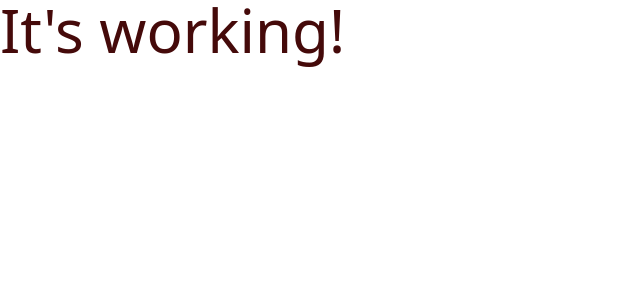
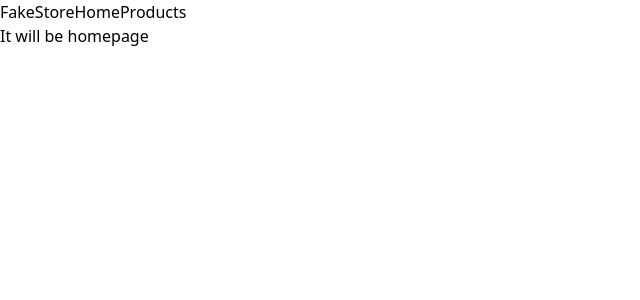
Before and after one commit to jaqubowsky/shopping-app-v2, a React (Vite) app: page / in a window 1280 px wide. Shown: the top 300 px of the page, without its empty margins (0-640 px from the left). Built offline with nearby package versions, Linux system fonts and the light colour scheme.

Commit message:
Add sample router

```diff
--- a/src/App.tsx
+++ b/src/App.tsx
@@ -1,9 +1,24 @@
+import {
+  createBrowserRouter,
+  createRoutesFromChildren,
+  Route,
+  RouterProvider,
+} from "react-router-dom";
+import Home from "./pages/Home";
+import Products from "./pages/Products";
+import Layout from "./components/Layout";
+
 function App() {
-  return (
-    <div>
-      <h1 className="text-6xl text-red-950 ">It's working!</h1>
-    </div>
+  const routes = createRoutesFromChildren(
+    <Route path="/" element={<Layout />}>
+      <Route index element={<Home />} />
+      <Route path="products" element={<Products />} />
+    </Route>
   );
+
+  const router = createBrowserRouter(routes);
+
+  return <RouterProvider router={router} />;
 }
 
 export default App;
--- /dev/null
+++ b/src/components/Layout/index.tsx
@@ -0,0 +1,17 @@
+import { Outlet } from "react-router-dom";
+import { Link, NavLink } from "react-router-dom";
+
+export default function Layout() {
+  return (
+    <>
+      <header>
+        <div>
+          <Link to=".">FakeStore</Link>
+          <NavLink to="/">Home</NavLink>
+          <NavLink to="products">Products</NavLink>
+        </div>
+      </header>
+      <Outlet />
+    </>
+  );
+}
--- /dev/null
+++ b/src/pages/Home/index.tsx
@@ -0,0 +1,7 @@
+export default function Home() {
+  return (
+    <div>
+      <h1>It will be homepage</h1>
+    </div>
+  );
+}
--- /dev/null
+++ b/src/pages/Products/index.tsx
@@ -0,0 +1,7 @@
+export default function Products() {
+  return (
+    <div>
+      <h1>It will be products page</h1>
+    </div>
+  );
+}
```
